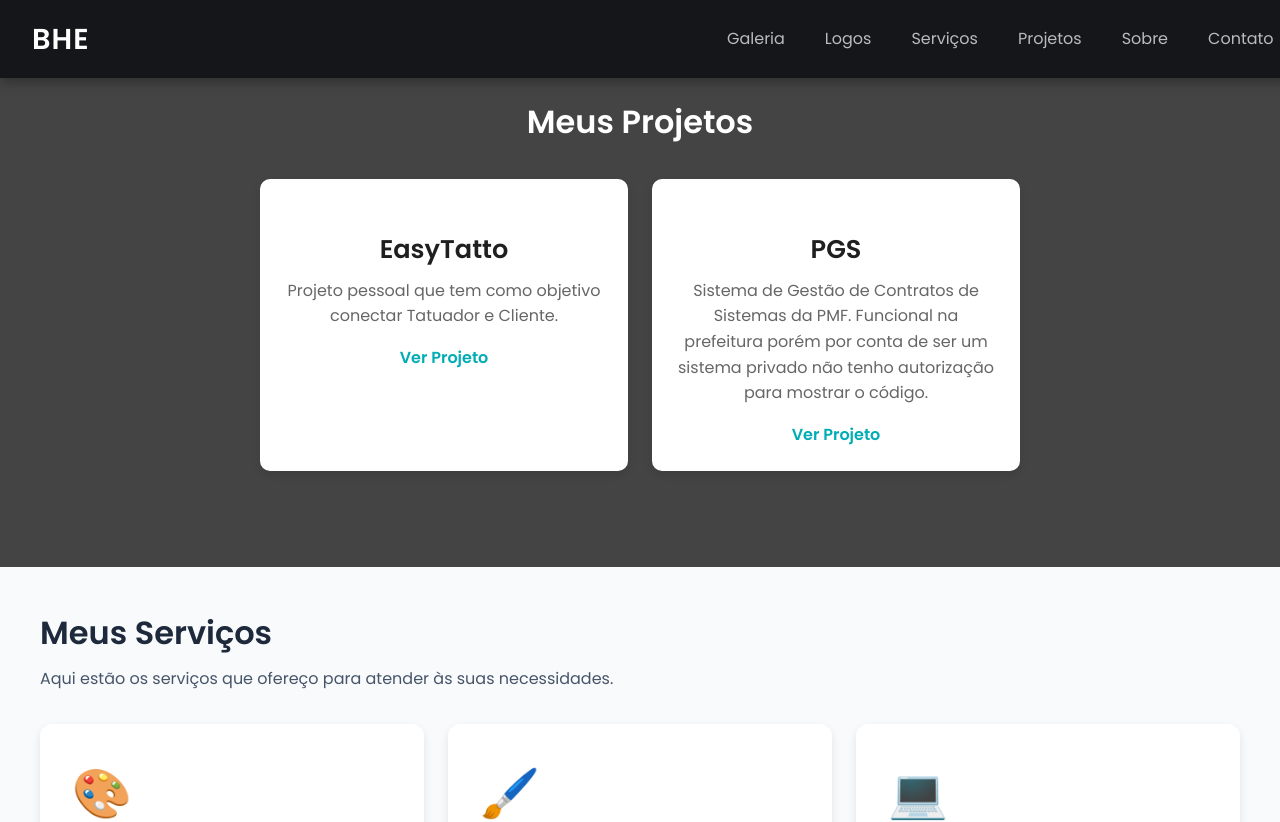
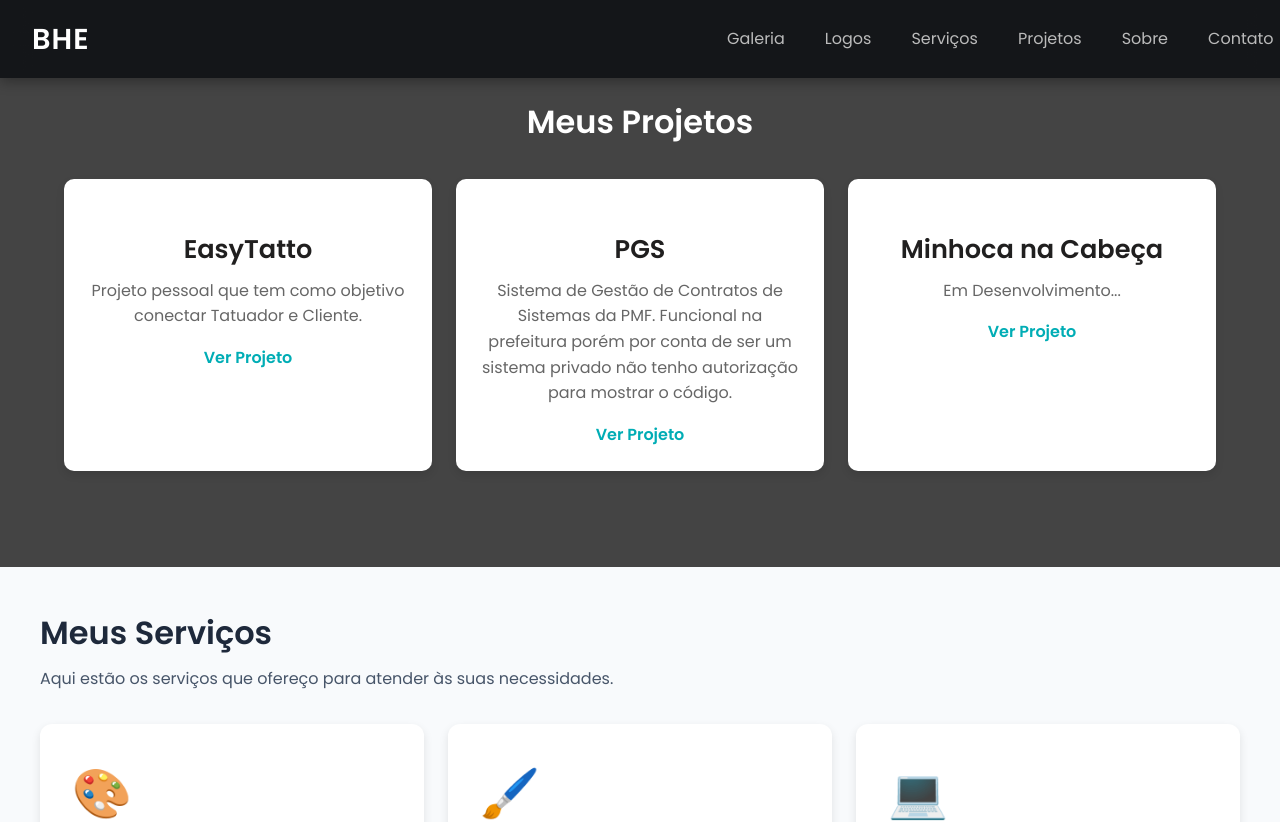
Before and after one commit to bhernardo17/Meu-Portfolio, a React (Vite) app: page / in a window 1280 px wide. Shown: the top 822 px of the page. Built offline with nearby package versions, Linux system fonts and the light colour scheme.

Commit message:
Projeto Futuro adicionado.

```diff
--- a/src/pages/Projects.jsx
+++ b/src/pages/Projects.jsx
@@ -12,6 +12,11 @@ const Projects = () => {
     {
       title: 'PGS',
       description: 'Sistema de Gestão de Contratos de Sistemas da PMF. Funcional na prefeitura porém por conta de ser um sistema privado não tenho autorização para mostrar o código.',
+      link: '#',
+    },
+    {
+      title: 'Minhoca na Cabeça',
+      description: 'Em Desenvolvimento...',
       link: '#',
     },
   ];
```
